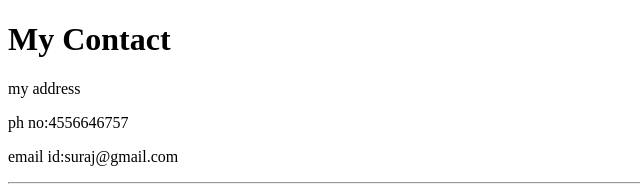
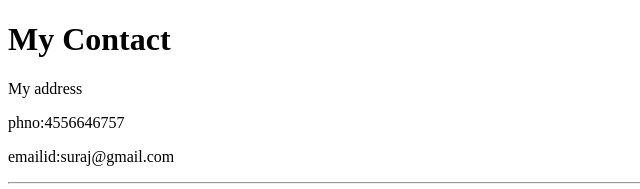
Before and after one commit to Surajaraikar/cvv, a plain HTML site: page contact.html in a window 1280 px wide. Shown: the top 189 px of the page, 0-640 px from the left. Drawn offline with Linux system fonts and the light colour scheme.

Commit message:
Update contact.html

```diff
--- a/contact.html
+++ b/contact.html
@@ -6,9 +6,9 @@
     </head>
     <body>
     <h1>My Contact</h1>
-    <p>my address</p>
-    <p>ph no:4556646757</p>
-    <p>email id:suraj@gmail.com</p>
+    <p>My address</p>
+    <p>phno:4556646757</p>
+    <p>emailid:suraj@gmail.com</p>
 <hr>
     <form class="" action="mailto:info@londonappbrewery.com" method="post">
         <label>Your Name:</label>
```
